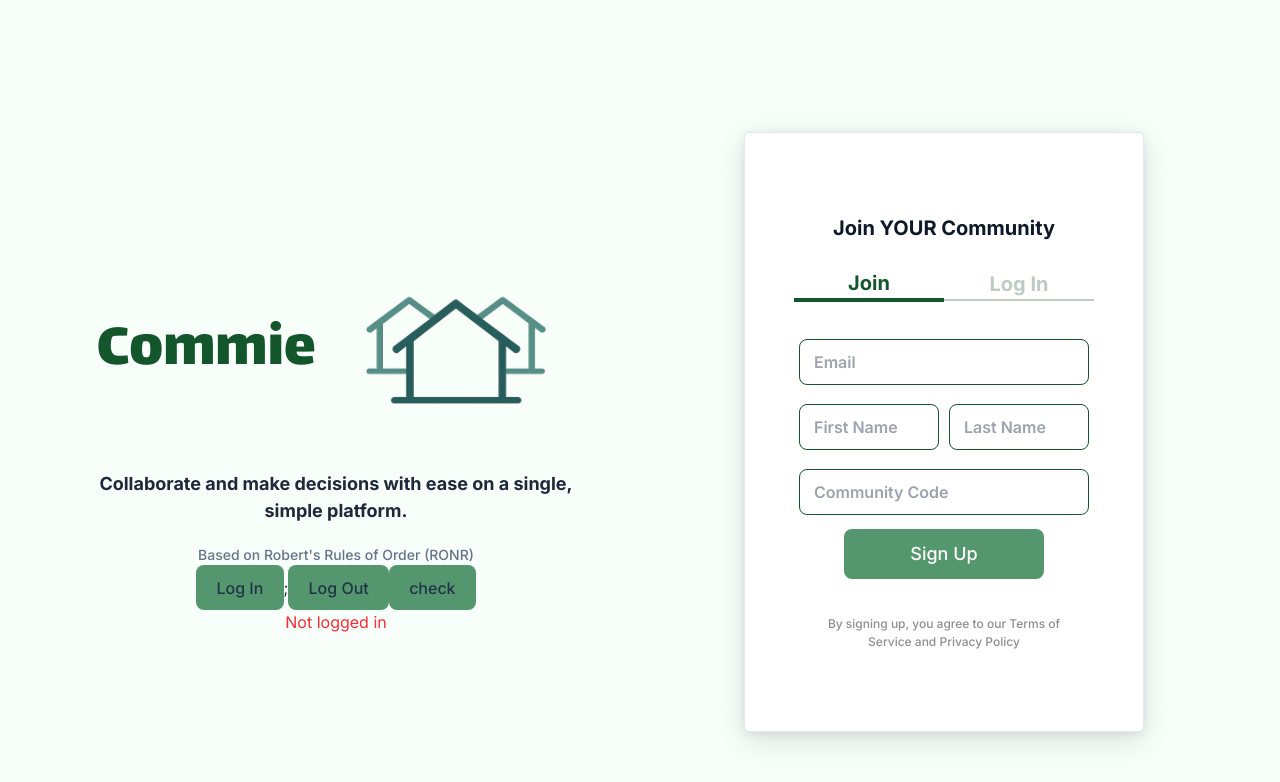
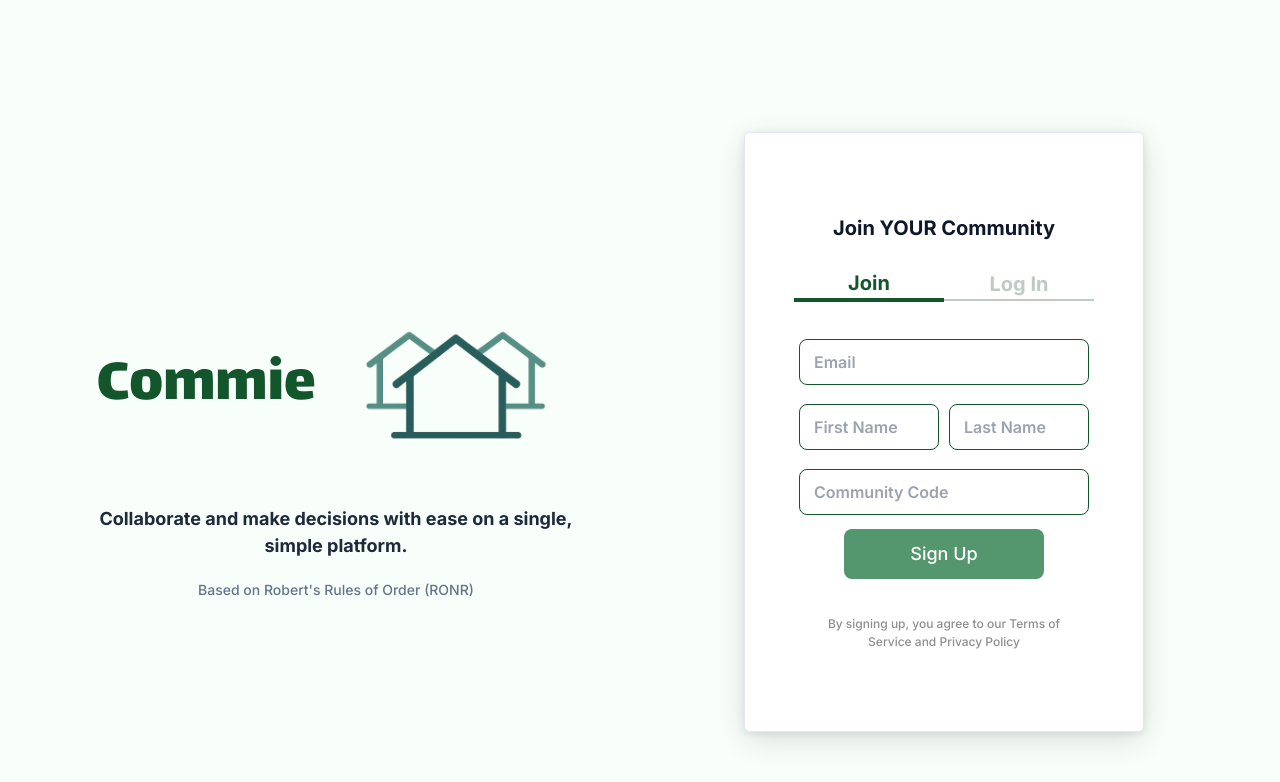
Before and after one commit to benjikib/csci432-web-dev-final-project, a React (Vite) app: page / in a window 1280 px wide. Shown: the top 782 px of the page. Built offline with nearby package versions, Linux system fonts and the light colour scheme.

Commit message:
comment out auth0 test buttons

```diff
--- a/src/components/MainPage.jsx
+++ b/src/components/MainPage.jsx
@@ -30,7 +30,7 @@ export default function MainPage() {
                     <img src="/logo.png" alt="Logo" className="main-logo"></img>
                     <p className="tagline">Collaborate and make decisions with ease on a single, simple platform.</p>
                     <p className="attribution">Based on Robert's Rules of Order (RONR)</p>
-                    <button onClick={() => loginWithRedirect()}>Log In</button>;
+                    {/* <button onClick={() => loginWithRedirect()}>Log In</button>;
                     <button onClick={() => logout({ logoutParams: { returnTo: window.location.origin } })}>Log Out</button>
                     <button onClick={() => {console.log(isAuthenticated)}}>check</button>
                     {isLoading ? (
@@ -41,7 +41,7 @@ export default function MainPage() {
                     </div>
                     ) : (
                     <div className="text-red-500">Not logged in</div>
-                    )}
+                    )} */}
                 </div>
             </div>
 
```
